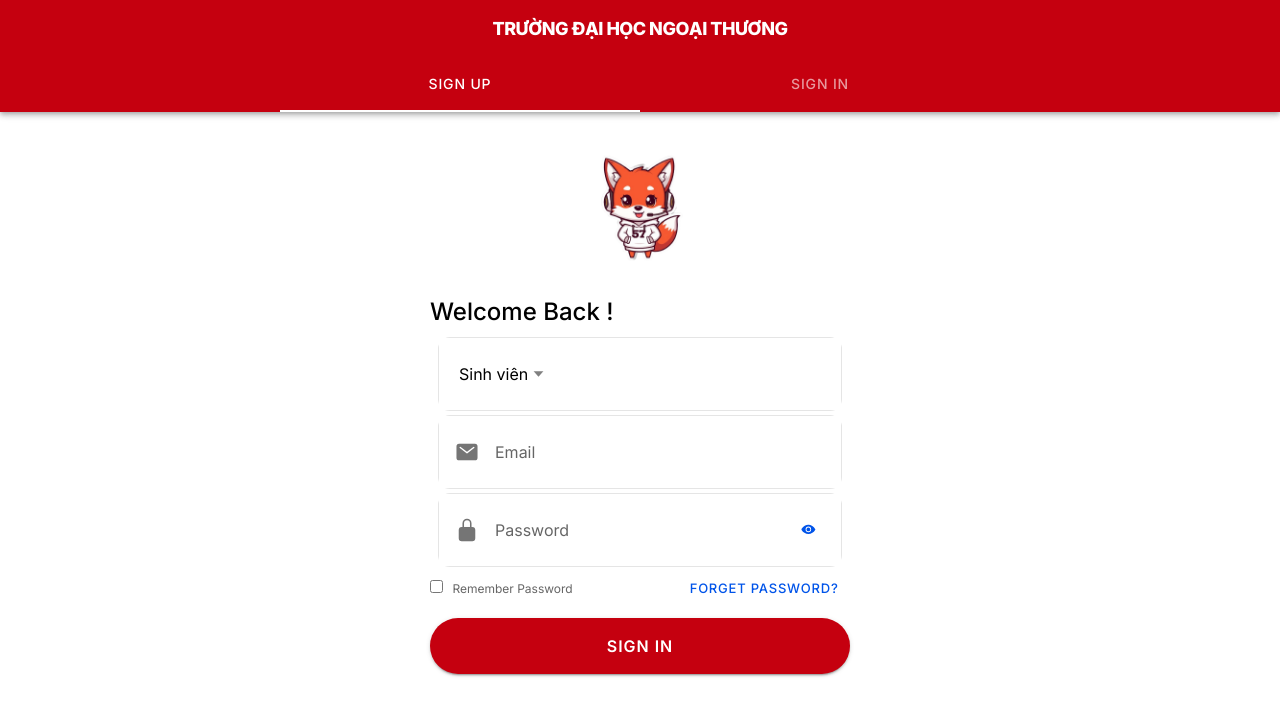
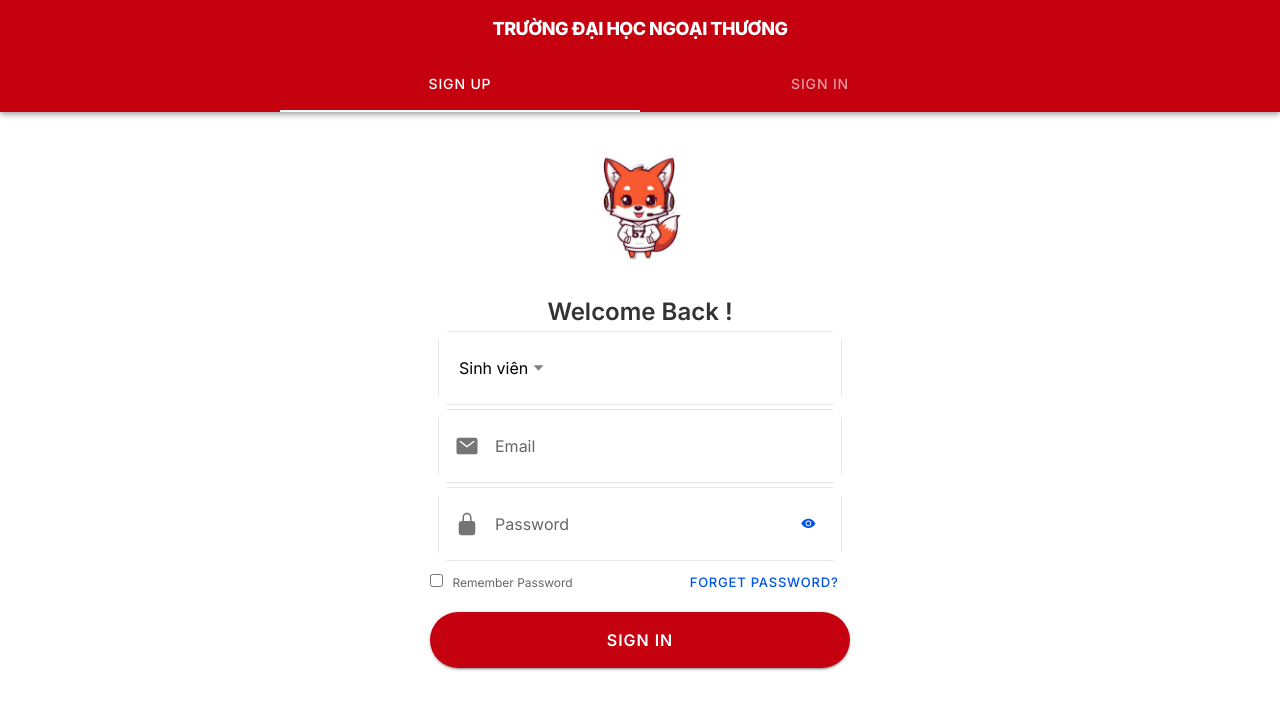
Before and after one commit to XuananLe/FTU-DRL, a React (Vite) app: page /auth in a window 1280 px wide. Both pictures are taken after a click on the element "SIGN IN". Shown: the top 716 px of the page. Built offline with nearby package versions, Linux system fonts and the light colour scheme.

Commit message:
Add Comparision

```diff
--- a/src/pages/Auth.css
+++ b/src/pages/Auth.css
@@ -14,6 +14,15 @@
   height: 100%;
   object-fit: contain;
   background: transparent;
+}
+
+/* Welcome Back text styling */
+.ion-text-center h2 {
+  text-align: center !important;
+  width: 100%;
+  margin: 0 auto 20px;
+  font-weight: 600;
+  color: #333;
 }
 
 /* Auth Page Icon Spacing */
--- a/src/pages/Auth.tsx
+++ b/src/pages/Auth.tsx
@@ -106,7 +106,7 @@
         <div className="auth-logo">
           <img src="/logo.png" alt="FTU Logo" />
         </div>
-        <h2>Welcome Back !</h2>
+        <h2 style={{ textAlign: 'center', margin: '0 auto' }}>Welcome Back !</h2>
       </div>
 
       {/* Vai trò */}
```
